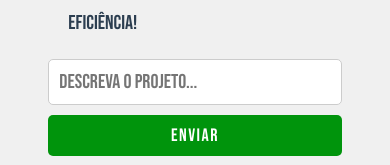
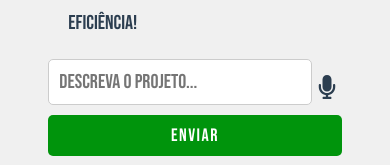
Before and after one commit to dacmarcell/ideaplanAI-web, a Vue app: page / in a window 390 px wide. Shown: the part 773-938 px from the top of the page. Built offline with nearby package versions, Linux system fonts and the light colour scheme.

Commit message:
chore: create function on micriphone click and add a button with microphone icon

```diff
--- a/src/components/MarkdownRenderer.vue
+++ b/src/components/MarkdownRenderer.vue
@@ -1,15 +1,22 @@
 <script setup lang="ts">
 import LoadingData from './LoadingData.vue'
+import { FontAwesomeIcon } from '@fortawesome/vue-fontawesome'
+import { faMicrophone } from '@fortawesome/free-solid-svg-icons'
 </script>
 
 <template>
   <form @submit.prevent="onSubmit">
+    <div class="row">
       <input
         type="text"
         v-model="text"
         placeholder="Descreva o projeto..."
         class="form-input"
       />
+      <button @ckick="onMicrophoneClick" class="form-btn">
+        <FontAwesomeIcon :icon="faMicrophone" class="icon microphone-icon" />
+      </button>
+    </div>
     <button type="submit" class="form-button">Enviar</button>
     <div v-if="loading" class="loading">
       <p>Carregando...</p>
@@ -23,6 +30,12 @@ import LoadingData from './LoadingData.vue'
 </template>
 
 <style scoped>
+.row {
+  display: flex;
+  flex-direction: row;
+  align-items: center;
+  justify-content: space-between;
+}
 .form-input {
   outline: none;
   width: 100%;
@@ -38,7 +51,15 @@ import LoadingData from './LoadingData.vue'
 .form-input:focus {
   border: 1px solid var(--background-secoundary-color);
 }
-
+.form-btn {
+  background-color: transparent;
+  border: none;
+}
+.microphone-icon {
+  cursor: pointer;
+  color: var(--background-secoundary-color);
+  font-size: 24px;
+}
 .form-button {
   font-family: var(--font-primary);
   font-size: 18px;
@@ -124,6 +145,9 @@ export default {
           this.loading = false
         })
     },
+    onMicrophoneClick() {
+      console.log('Microphone clicked')
+    },
   },
 }
 </script>
```
Lines whose indentation alone changed are shown as unchanged.
